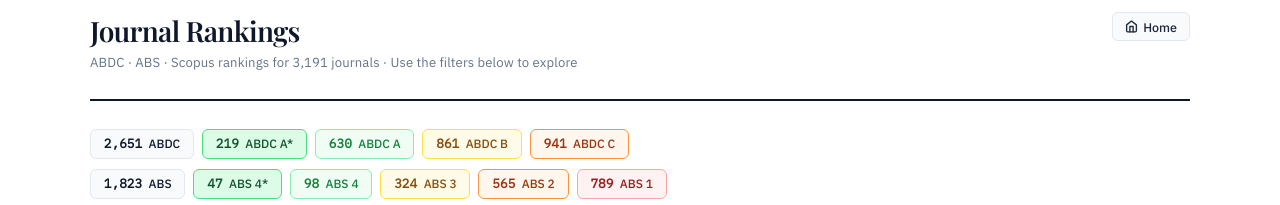
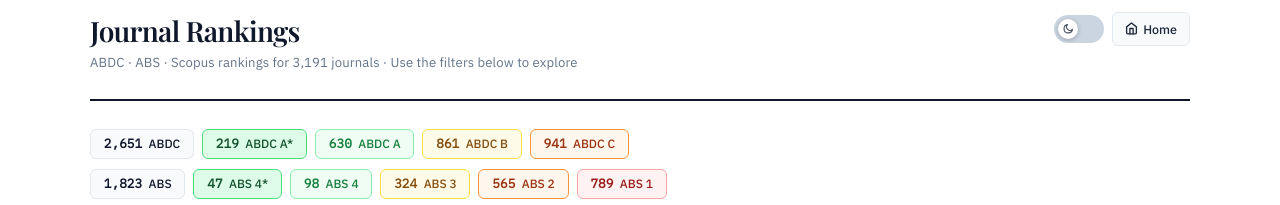
Before and after one commit to pawankb13/pawankb13.github.io, a Jekyll site: the page projects/journal_ranking/journals.html, which Jekyll copies as it is, in a window 1280 px wide. Shown: the top 205 px of the page. Built offline with Jekyll 4.4.1, drawn with Linux system fonts in a browser that asks for light colours.

Commit message:
Copy Journal

```diff
--- a/projects/journal_ranking/journals.html
+++ b/projects/journal_ranking/journals.html
@@ -1,6 +1,18 @@
 <meta name="viewport" content="width=device-width, initial-scale=1.0">
 <link rel="preconnect" href="https://fonts.googleapis.com">
 <link href="https://fonts.googleapis.com/css2?family=Playfair+Display:wght@400;600&family=IBM+Plex+Sans:wght@300;400;500;600&family=IBM+Plex+Mono:wght@400&display=swap" rel="stylesheet">
+
+<script>
+(function(){
+  try {
+    var saved = localStorage.getItem('jrk-theme');
+    var prefersDark = window.matchMedia && window.matchMedia('(prefers-color-scheme: dark)').matches;
+    if (saved === 'dark' || (!saved && prefersDark)) {
+      document.documentElement.classList.add('jrk-dark-mode');
+    }
+  } catch (e) {}
+})();
+</script>
 
 <style>
 /* ── Variables ─────────────────────────────────────────────── */
@@ -49,6 +61,18 @@
   border-bottom: 2px solid var(--navy);
   margin-bottom: 1.75rem;
 }
+#jrk .jrk-header-top {
+  display: flex;
+  align-items: flex-start;
+  justify-content: space-between;
+  flex-wrap: wrap;
+  gap: 0.5rem;
+}
+#jrk .jrk-header-actions {
+  display: inline-flex;
+  align-items: center;
+  gap: 0.45rem;
+}
 #jrk .jrk-header h2 {
   font-family: 'Playfair Display', serif;
   font-size: 1.75rem;
@@ -64,6 +88,82 @@
   color: var(--muted);
   margin: 0;
   letter-spacing: 0.01em;
+}
+#jrk .jrk-home-link {
+  display: inline-flex;
+  align-items: center;
+  justify-content: center;
+  gap: 0.35rem;
+  min-height: 2.1rem;
+  border: 1.5px solid var(--rule);
+  border-radius: 6px;
+  background: var(--snow);
+  color: var(--ink);
+  font-family: 'IBM Plex Sans', sans-serif;
+  font-size: 0.78rem;
+  font-weight: 500;
+  text-decoration: none;
+  transition: border-color 0.13s, background 0.13s, color 0.13s;
+  white-space: nowrap;
+  padding: 0.35rem 0.75rem;
+}
+#jrk .jrk-theme-toggle {
+  display: inline-flex;
+  align-items: center;
+  justify-content: center;
+  padding: 0;
+  border: none;
+  background: transparent;
+  cursor: pointer;
+}
+#jrk .jrk-home-link:hover {
+  border-color: var(--navy);
+  background: var(--white);
+  color: var(--navy);
+}
+#jrk .jrk-theme-toggle:focus {
+  outline: none;
+}
+#jrk .jrk-theme-toggle:focus .jrk-theme-track,
+#jrk .jrk-theme-toggle:focus-visible .jrk-theme-track {
+  box-shadow: 0 0 0 3px rgba(122, 130, 136, 0.28);
+}
+#jrk .jrk-home-link svg {
+  width: 13px;
+  height: 13px;
+  flex-shrink: 0;
+}
+#jrk .jrk-theme-track {
+  position: relative;
+  width: 50px;
+  height: 28px;
+  background: #cbd5e1;
+  border-radius: 14px;
+  flex-shrink: 0;
+  transition: background 0.25s ease, box-shadow 0.2s ease;
+}
+#jrk .jrk-theme-thumb {
+  position: absolute;
+  top: 4px;
+  left: 4px;
+  display: flex;
+  align-items: center;
+  justify-content: center;
+  width: 20px;
+  height: 20px;
+  color: #4b5563;
+  background: var(--white);
+  border-radius: 50%;
+  box-shadow: 0 1px 4px rgba(0,0,0,0.25);
+  transition: transform 0.25s ease, background 0.25s ease, color 0.25s ease;
+}
+#jrk .jrk-theme-thumb svg {
+  width: 12px;
+  height: 12px;
+  flex-shrink: 0;
+}
+#jrk .jrk-theme-toggle .jrk-icon-sun {
+  display: none;
 }
 
 /* ── Stat strip ─────────────────────────────────────────────── */
@@ -429,7 +529,7 @@
   #jrk .jrk-header p  { font-size: 0.75rem; }
   #jrk .jrk-stat      { font-size: 0.7rem; padding: 0.3rem 0.6rem; }
   #jrk #jrk-search    { font-size: 16px; }
-  #jrk .jrk-search-wrap { position: sticky; top: 0; background: white; z-index: 20; padding-top: 8px; }
+  #jrk .jrk-search-wrap { position: sticky; top: 0; background: var(--white); z-index: 20; padding-top: 8px; }
   #jrk .jrk-filters   { padding: 0.8rem; }
   #jrk .jrk-filter-row { gap: 0.3rem; }
   #jrk .jrk-flabel    { width: auto; font-size: 0.65rem; }
@@ -466,20 +566,82 @@
 #jrk .pg.on { background: var(--navy); border-color: var(--navy); color: #fff; font-weight: 600; }
 #jrk .pg:disabled { opacity: 0.3; cursor: default; }
 #jrk .pg-dots { color: var(--faint); font-size: 0.8rem; padding: 0 2px; }
+
+/* ── Dark mode ───────────────────────────────────────────────── */
+html.jrk-dark-mode {
+  color-scheme: dark;
+}
+html.jrk-dark-mode body {
+  background: #141414;
+}
+html.jrk-dark-mode #jrk {
+  --navy:   #e2e8f0;
+  --ink:    #cbd5e1;
+  --muted:  #94a3b8;
+  --faint:  #64748b;
+  --rule:   #2a2a2a;
+  --snow:   #1f1f1f;
+  --white:  #141414;
+
+  color: var(--ink);
+}
+html.jrk-dark-mode #jrk #jrk-search {
+  color: var(--ink);
+}
+html.jrk-dark-mode #jrk .jrk-card:hover {
+  box-shadow: 0 4px 18px rgba(0,0,0,0.45);
+}
+html.jrk-dark-mode #jrk .meta-tag.year {
+  color: #7dd3fc;
+  background: #161f24;
+  border-color: #284554;
+}
+html.jrk-dark-mode #jrk #jrk-for.active {
+  background: #1f1f1f;
+  color: var(--navy);
+}
+html.jrk-dark-mode #jrk .jrk-theme-track {
+  background: #2a2a2a;
+}
+html.jrk-dark-mode #jrk .jrk-theme-toggle:focus .jrk-theme-track,
+html.jrk-dark-mode #jrk .jrk-theme-toggle:focus-visible .jrk-theme-track {
+  box-shadow: 0 0 0 3px rgba(209, 213, 219, 0.22);
+}
+html.jrk-dark-mode #jrk .jrk-theme-thumb {
+  color: #78350f;
+  background: #fbbf24;
+  transform: translateX(22px);
+}
+html.jrk-dark-mode #jrk .jrk-theme-toggle .jrk-icon-moon {
+  display: none;
+}
+html.jrk-dark-mode #jrk .jrk-theme-toggle .jrk-icon-sun {
+  display: block;
+}
 </style>
 
 <div id="jrk">
 
   <div class="jrk-header">
-    <div style="display:flex;align-items:flex-start;justify-content:space-between;flex-wrap:wrap;gap:0.5rem;">
+    <div class="jrk-header-top">
       <div>
         <h2>Journal Rankings</h2>
         <p>ABDC · ABS · Scopus rankings for 3,191 journals &middot; Use the filters below to explore</p>
       </div>
-      <a href="https://pawankb13.github.io/" style="display:inline-flex;align-items:center;gap:0.35rem;padding:0.35rem 0.75rem;border:1.5px solid #e2e8f0;border-radius:6px;background:#f8fafc;color:#1e293b;font-family:'IBM Plex Sans',sans-serif;font-size:0.78rem;font-weight:500;text-decoration:none;transition:border-color 0.13s,background 0.13s;white-space:nowrap;" onmouseover="this.style.borderColor='#0f172a';this.style.background='#f1f5f9'" onmouseout="this.style.borderColor='#e2e8f0';this.style.background='#f8fafc'">
-        <svg width="13" height="13" viewBox="0 0 24 24" fill="none" stroke="currentColor" stroke-width="2.5" stroke-linecap="round" stroke-linejoin="round"><path d="M3 9l9-7 9 7v11a2 2 0 0 1-2 2H5a2 2 0 0 1-2-2z"/><polyline points="9 22 9 12 15 12 15 22"/></svg>
-        Home
-      </a>
+      <div class="jrk-header-actions">
+        <button class="jrk-theme-toggle" id="jrk-theme-toggle" type="button" role="switch" aria-checked="false" aria-label="Switch to dark mode" title="Switch to dark mode">
+          <span class="jrk-theme-track">
+            <span class="jrk-theme-thumb">
+              <svg class="jrk-icon-moon" viewBox="0 0 24 24" fill="none" stroke="currentColor" stroke-width="2.3" stroke-linecap="round" stroke-linejoin="round" aria-hidden="true"><path d="M21 12.8A8.5 8.5 0 1 1 11.2 3a6.5 6.5 0 0 0 9.8 9.8z"/></svg>
+              <svg class="jrk-icon-sun" viewBox="0 0 24 24" fill="none" stroke="currentColor" stroke-width="2.3" stroke-linecap="round" stroke-linejoin="round" aria-hidden="true"><circle cx="12" cy="12" r="4"/><path d="M12 2v2M12 20v2M4.93 4.93l1.41 1.41M17.66 17.66l1.41 1.41M2 12h2M20 12h2M4.93 19.07l1.41-1.41M17.66 6.34l1.41-1.41"/></svg>
+            </span>
+          </span>
+        </button>
+        <a class="jrk-home-link" href="https://pawankb13.github.io/">
+          <svg viewBox="0 0 24 24" fill="none" stroke="currentColor" stroke-width="2.5" stroke-linecap="round" stroke-linejoin="round" aria-hidden="true"><path d="M3 9l9-7 9 7v11a2 2 0 0 1-2 2H5a2 2 0 0 1-2-2z"/><polyline points="9 22 9 12 15 12 15 22"/></svg>
+          Home
+        </a>
+      </div>
     </div>
   </div>
 
@@ -571,6 +733,28 @@
 let RAW = [], filtered = [], pg = 1;
 let selAbdc = new Set(), selAbs = new Set(), selSq = new Set();
 let selFor = '', selFt50 = false, q = '';
+
+const themeToggle = document.getElementById('jrk-theme-toggle');
+const themeRoot = document.documentElement;
+
+function setThemeToggleState(){
+  if(!themeToggle) return;
+  const isDark = themeRoot.classList.contains('jrk-dark-mode');
+  themeToggle.setAttribute('aria-checked', isDark ? 'true' : 'false');
+  themeToggle.setAttribute('aria-label', isDark ? 'Switch to light mode' : 'Switch to dark mode');
+  themeToggle.setAttribute('title', isDark ? 'Switch to light mode' : 'Switch to dark mode');
+}
+
+if(themeToggle){
+  setThemeToggleState();
+  themeToggle.addEventListener('click', () => {
+    const isDark = themeRoot.classList.toggle('jrk-dark-mode');
+    try {
+      localStorage.setItem('jrk-theme', isDark ? 'dark' : 'light');
+    } catch (e) {}
+    setThemeToggleState();
+  });
+}
 
 function esc(s){ return String(s).replace(/&/g,'&amp;').replace(/</g,'&lt;').replace(/>/g,'&gt;').replace(/"/g,'&quot;'); }
 
```
